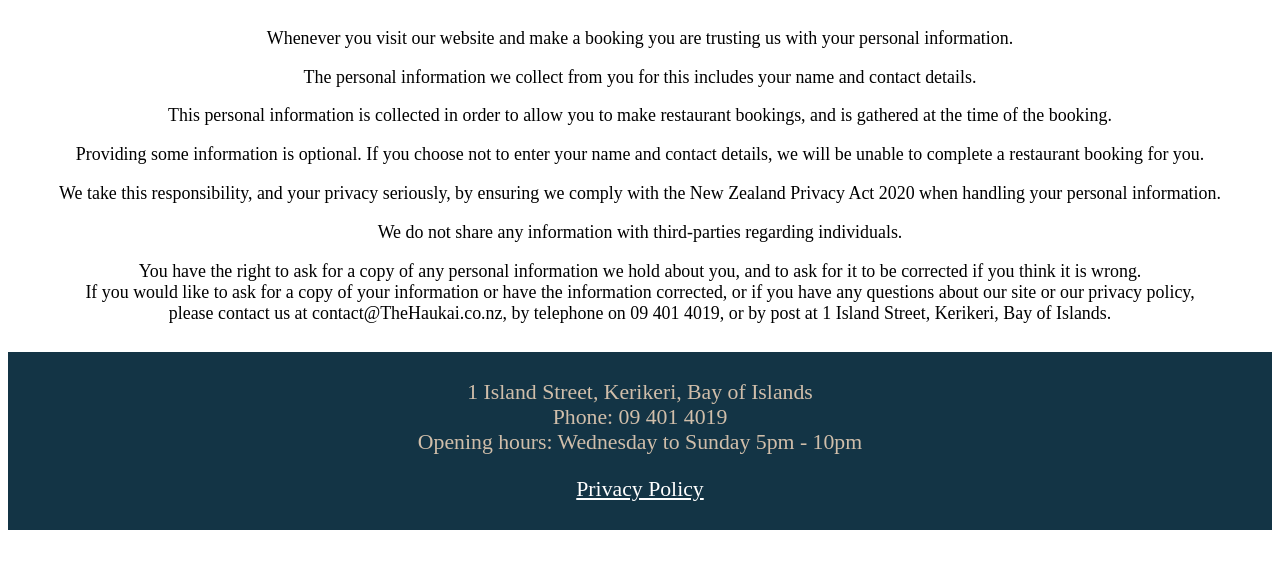
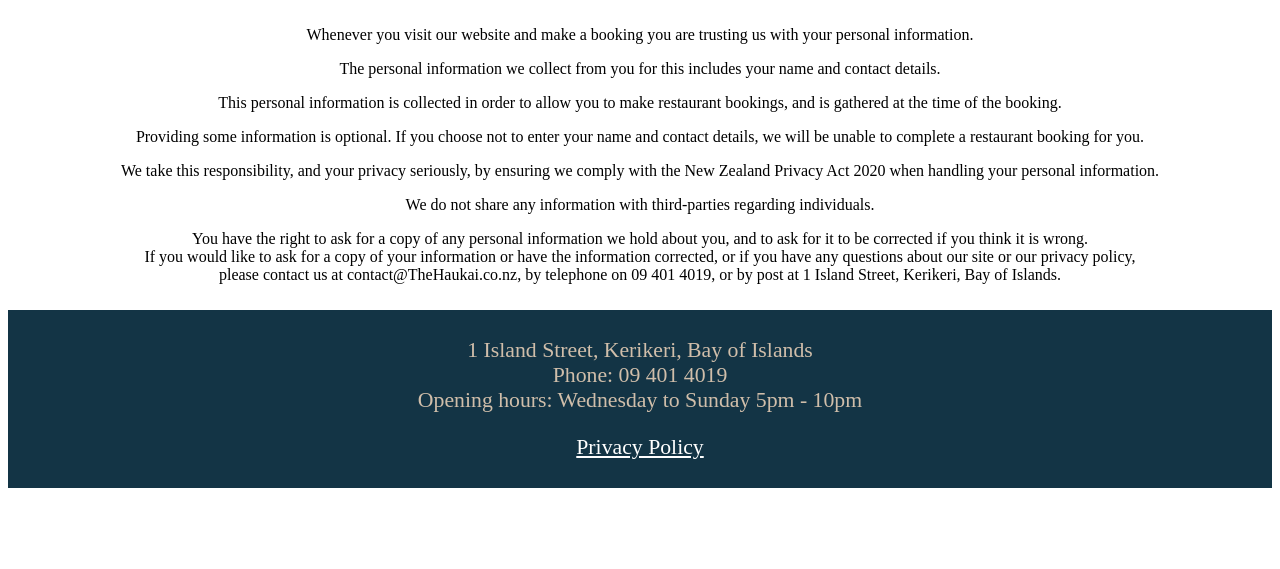
Before and after one commit to ChrisCairns10/ChrisCairns10.github.io, a PHP site: the page made by Privacy/Privacy Policy.html in a window 1280 px wide. Shown: the part 217-786 px from the top of the page. Run offline with PHP 8.4, Linux system fonts and the light colour scheme.

Commit message:
Add files via upload

```diff
--- a/CSS/my-css.css
+++ b/CSS/my-css.css
@@ -81,22 +81,15 @@
     background-color:white;
     text-align: center;
     padding: 10px;
-    font-size: 1.4vw;
+    /*font-size: 1.4vw;*/
     }
 
-/* If the screen size is 600px wide or less, set the font-size of <main> */
+/* If the screen size is 600px wide or less, set the font-size of <div> */
 @media screen and (max-width: 600px) {
 .main {
     font-size: 5vw;
     }
 }
-
-/* If the screen size is 600px wide or less, set the font-size of <div>
-@media screen and (max-width: 600px) {
-.main.header {
-    font-size: 8vw;
-    }
-} */
 
 
 /* Style the footer */
```
